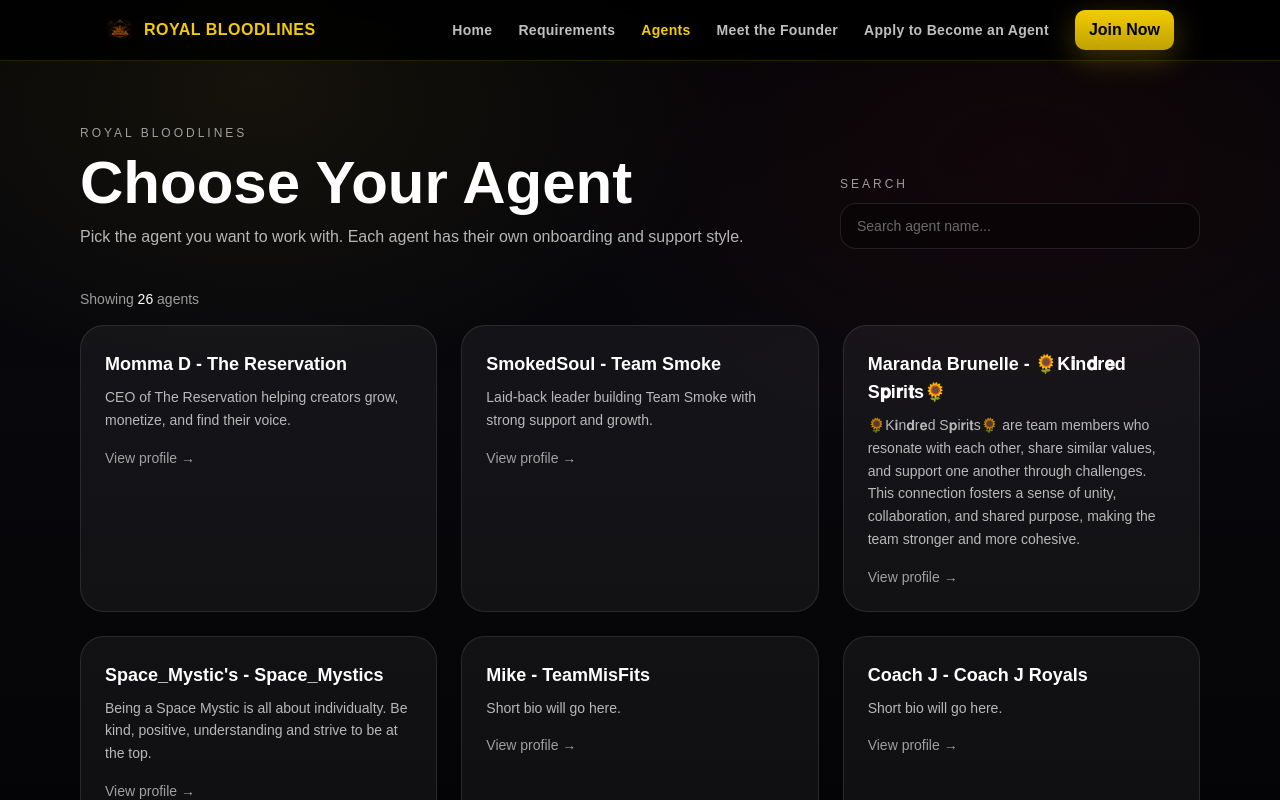
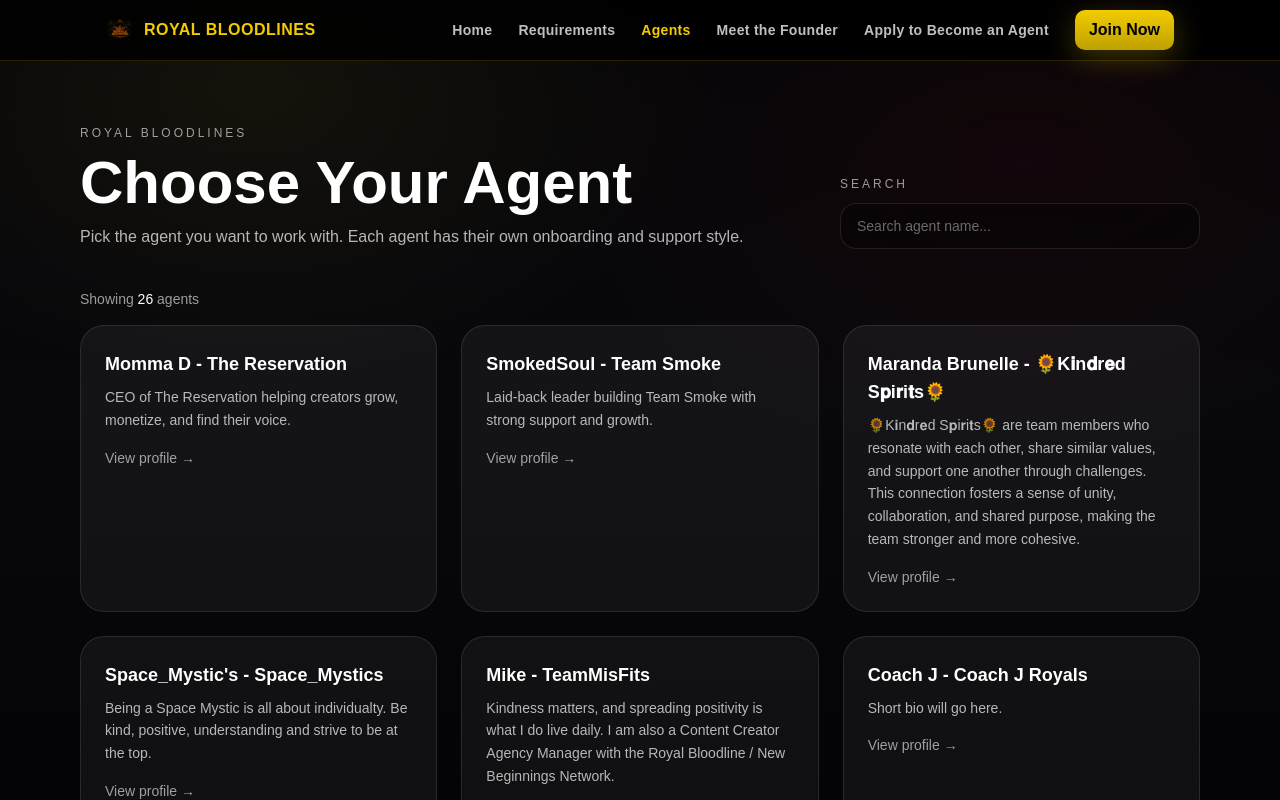
Before and after one commit to joekubitz/royal-bloodlines-site, a Next.js app: page /agents in a window 1280 px wide. Shown: the top 800 px of the page. Built offline with nearby package versions, Linux system fonts and the light colour scheme.

Commit message:
update to mikes agent page

```diff
--- a/src/data/agents.ts
+++ b/src/data/agents.ts
@@ -93,11 +93,11 @@ Also Join Royals Bloodline Server - https://discord.gg/WqSV87wJep`,
     name: "Mike - TeamMisFits",
 
     bioShort:
-      "Short bio will go here.",
+      "Kindness matters, and spreading positivity is what I do live daily. I am also a Content Creator Agency Manager with the Royal Bloodline / New Beginnings Network.",
 
-    bio: `Long bio will go here.`,
+    bio: `I am Gen X and love to follow fellow Gen Xers. I also enjoy meeting new people and making new friends. I enjoy this app because it allows me to do exactly that—we make new friends and have fun together. We work as a team toward success in life. It’s a journey, and it’s not hard—just be consistent and have fun with it.`,
 
-    joinLink: "",
+    joinLink: "https://www.tiktok.com/t/ZTruTAALp/",
     image: "/agents/mike.png",
   },
   {
```
